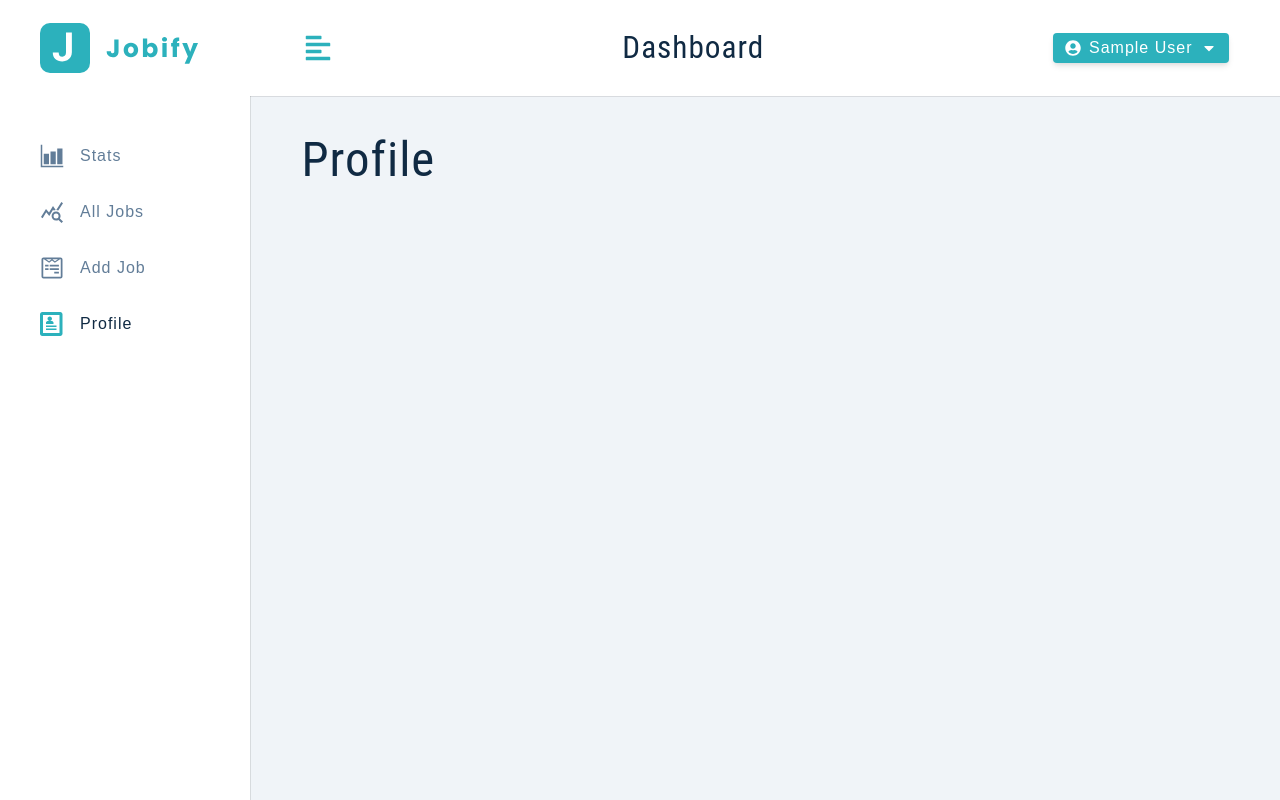
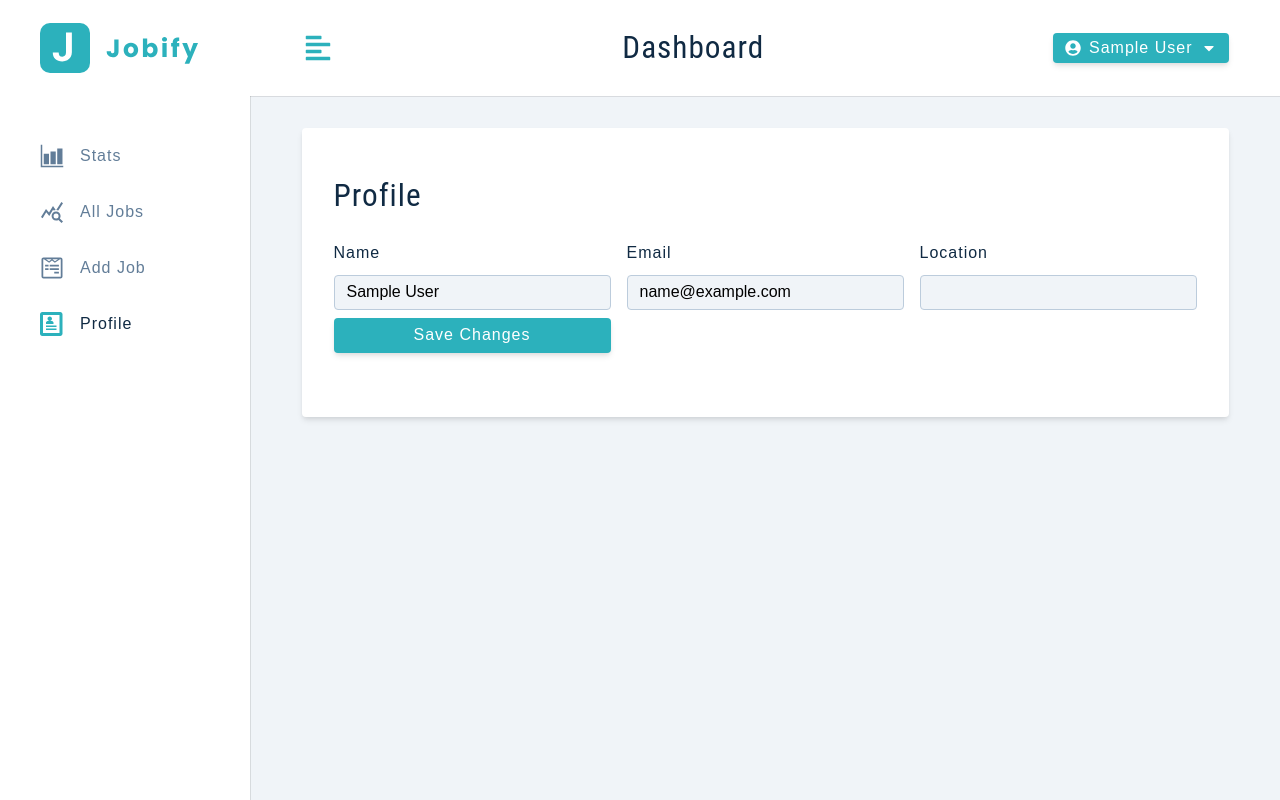
Before and after one commit to huskyhehe/jobbify-app, a React (Create React App) app in the folder client/: page /profile in a window 1280 px wide. Built offline with nearby package versions, Linux system fonts and the light colour scheme; sample sign-in values are in the browser's storage.

Commit message:
Add content in Profile.jsx

```diff
--- a/client/src/pages/Dashboard/Profile.jsx
+++ b/client/src/pages/Dashboard/Profile.jsx
@@ -1,6 +1,59 @@
+import { useState } from 'react';
+import { useAppContext } from '../../context/appContext';
+import FormRow from '../../components/FormRow';
+import Alert from '../../components/Alert';
+import Wrapper from '../../assets/styles/DashboardForm';
+
 function Profile() {
+
+    const { user, showAlert, displayAlert, updateUser, isLoading } = useAppContext();
+
+    const [name, setName] = useState(user?.name);
+    const [email, setEmail] = useState(user?.email);
+    const [location, setLocation] = useState(user?.location);
+
+    const handleSubmit = (e) => {
+        e.preventDefault()
+        if (!name || !email || !location) {
+            displayAlert();
+            return;
+        };
+        updateUser({ name, email, location });
+    };
+
     return (
-        <h1>Profile</h1>
+        <Wrapper>
+            <form className='form' onSubmit={handleSubmit}>
+                <h3>profile</h3>
+                {showAlert && <Alert />}
+
+                <div className='form-center'>
+                    <FormRow
+                        type='text'
+                        name='name'
+                        value={name}
+                        handleChange={(e) => setName(e.target.value)}
+                    />
+
+                    <FormRow
+                        type='email'
+                        name='email'
+                        value={email}
+                        handleChange={(e) => setEmail(e.target.value)}
+                    />
+
+                    <FormRow
+                        type='text'
+                        name='location'
+                        value={location}
+                        handleChange={(e) => setLocation(e.target.value)}
+                    />
+                    <button className='btn btn-block' type='submit' disabled={isLoading}>
+                        {isLoading ? 'Please Wait...' : 'save changes'}
+                    </button>
+                </div>
+            </form>
+        </Wrapper>
     );
 }
 
```
